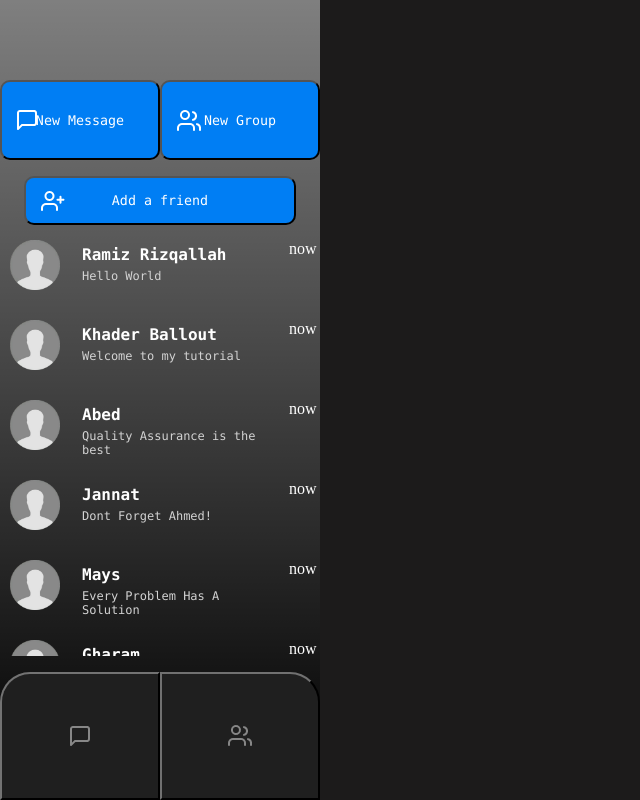
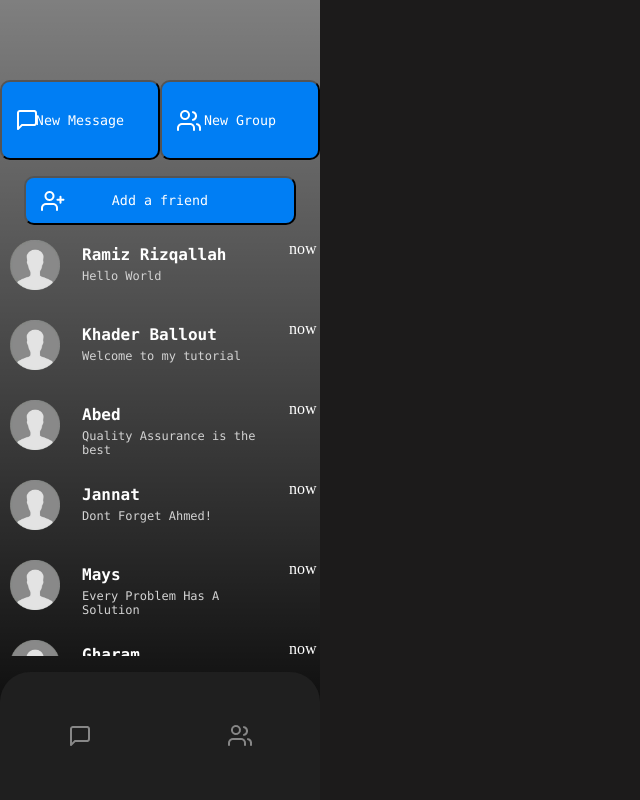
Before and after one commit to ramizrizqallah/ChatApp, a React app: page / in a window 1280 px wide. Shown: the whole page, without its empty margins (0-640 px from the left). Built offline with nearby package versions, Linux system fonts and the light colour scheme.

Commit message:
Fixed Chats and People tabs style

```diff
--- a/src/style/contactsPanel.css
+++ b/src/style/contactsPanel.css
@@ -28,7 +28,7 @@
 
 #chats{
     outline: none;
-    border-color: #1F1F1F;
+    border-color: #0000;
     width: 100%;
     border-radius: 30px 0px 0px 0px;
     vertical-align: middle;
@@ -39,7 +39,7 @@
 }
 #people{
     outline: none;
-    border-color: #1D1D1D;
+    border-color: #0000;
     width: 100%;
     border-radius: 0px 30px 0px 0px;
     text-align: center;
```
